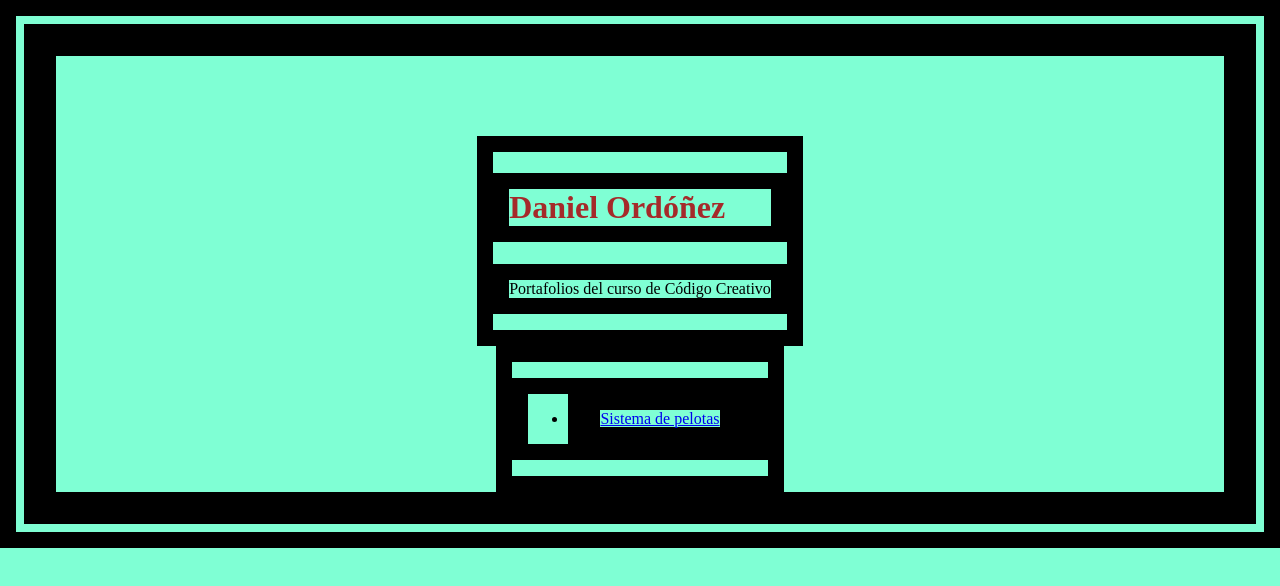
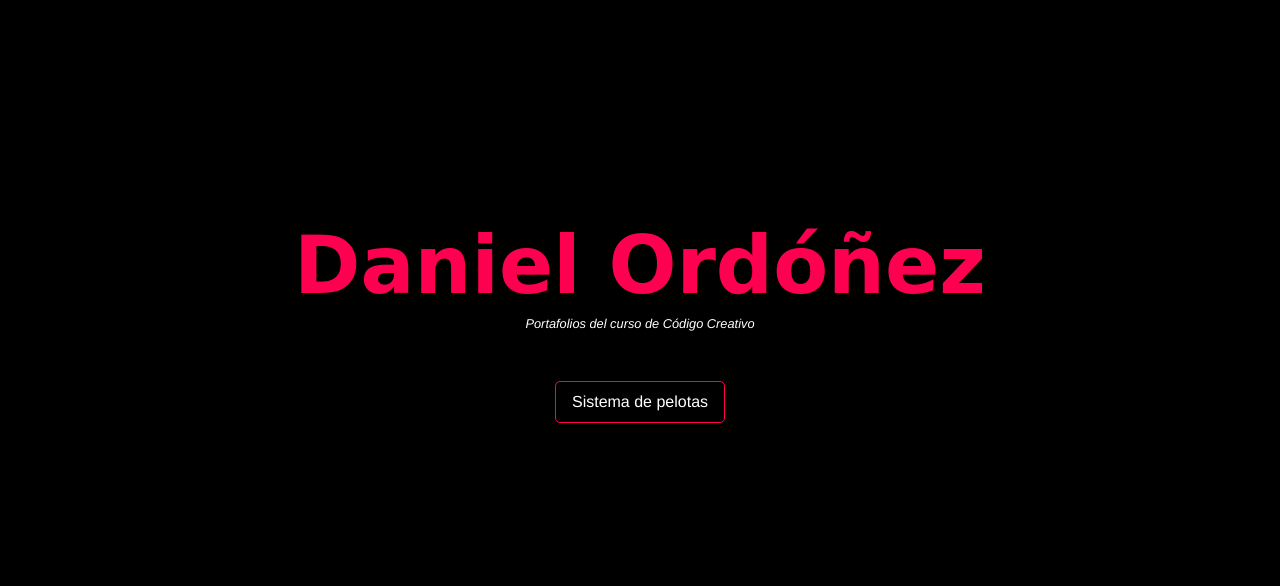
Before and after one commit to DannyOA/DannyOA.github.io, a plain HTML site: page index.html in a window 1280 px wide. Drawn offline with Linux system fonts and the light colour scheme; a web font is replaced by a local one.

Commit message:
final updates

```diff
--- a/index.html
+++ b/index.html
@@ -3,10 +3,13 @@
 <head>
     <meta charset="UTF-8">
     <meta name="viewport" content="width=device-width, initial-scale=1.0">
-    <link rel="stylesheet" href="style.css">
     <link rel="preconnect" href="https://fonts.googleapis.com">
     <link rel="preconnect" href="https://fonts.gstatic.com" crossorigin>
     <link href="https://fonts.googleapis.com/css2?family=Poppins:wght@300;400;700&display=swap" rel="stylesheet">
+    <link rel="preconnect" href="https://fonts.googleapis.com">
+    <link rel="preconnect" href="https://fonts.gstatic.com" crossorigin>
+    <link href="https://fonts.googleapis.com/css2?family=Condiment&display=swap" rel="stylesheet">
+    <link rel="stylesheet" href="style.css">
     <title>Daniel Ordóñez</title>
 </head>
 <body>
--- a/style.css
+++ b/style.css
@@ -1,38 +1,55 @@
-html{
-    background-color: aquamarine;
+
+
+*{
+    font-family: 'Franklin Gothic Medium', 'Arial Narrow', Arial, sans-serif;
+    /*border: 1px solid rgba(255, 0, 0, 0.2);*/
+    padding: 2px;
+    margin: 0;
+    color: rgb(255, 255, 255);
 }
 
-*{
-border: solid 1rem black;
+body{
+    background-color: rgb(0, 0, 0);
 }
 
 main{
     display: flex;
+    flex-flow: column;
+    align-items: center;
     justify-content: center;
-    align-items: center;
-    flex-direction: column;
-    padding-top: 5rem;
+    gap: 2rem;
+    min-height: 80vh;
+}
+
+li a{
+    margin-block: 0.5rem;
+    display: inline-block;
+    text-decoration: none;
+    background-color: rgb(0, 0, 0);
+    padding-inline: 1rem;
+    padding-block: 0.7rem;
+    border-radius: 5px;
+    border: solid 1px rgb(255, 0, 81);
+    transition: all .4s ease-in-out;
+}
+
+li a:hover{
+    background-color: rgb(255, 0, 81);
+    transform: scale(1.1) rotate(10deg);
+}
+
+ul{
+    list-style-type: none;
 }
 
 .titulo h1{
-    color: brown;
-    font-family: "playfair display", serif;
+   font-family: 'Condiment', cursive;
+   font-size: 5rem;
+   color: rgb(255, 0, 80);
 }
 
-.nav a{
-    color: chartreuse;
-    text-decoration: none;
-    background-color: cornsilk;
-    padding: 2rem;
-    display: inline-block;
-    margin: 1rem;
-    margin: 0,5rem;
+.titulo p{
+    text-align: center;
+    font-style: oblique;
+    font-size: .8rem;
 }
-
-.nav ul{
-    list-style: none;
-    display: flex;
-    flex-direction: column;
-    padding: 2rem;
-    border-radius: o,5rem;
-}
```
